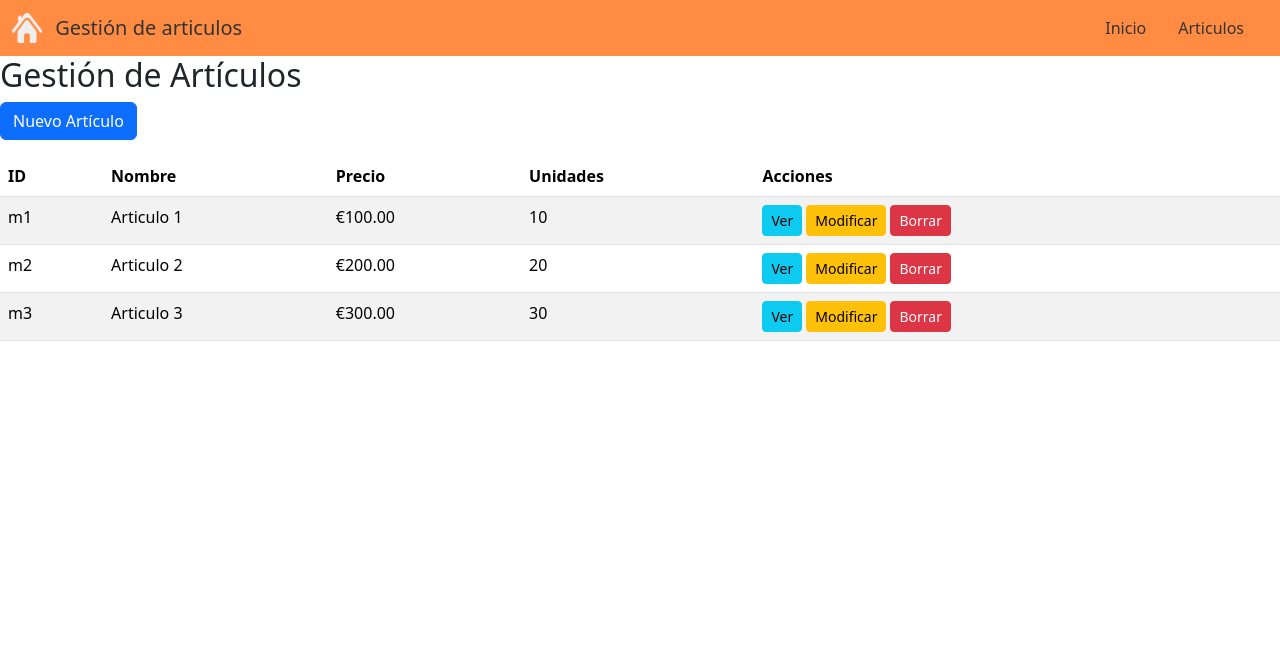
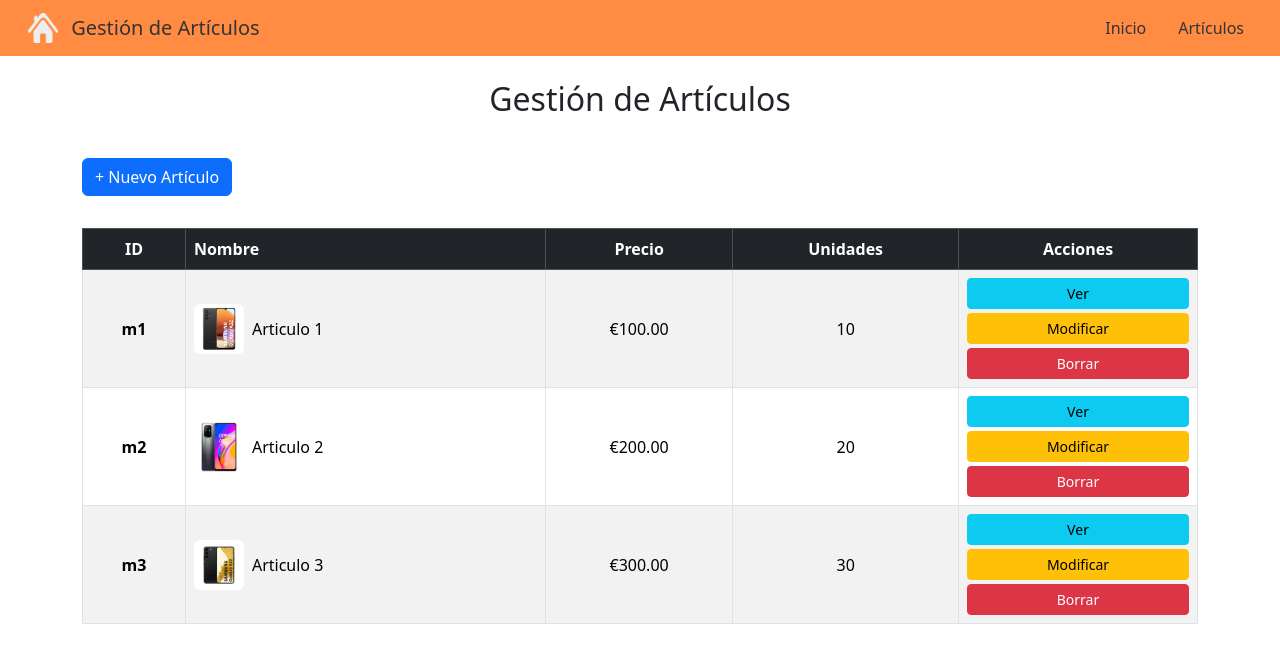
Before and after one commit to r4r4s/practicaAngular, an Angular app: page /articulos in a window 1280 px wide. Shown: the top 662 px of the page. Built offline with nearby package versions, Linux system fonts and the light colour scheme.

Commit message:
Página articulos

```diff
--- a/src/app/Components/articulos/articulos.css
+++ b/src/app/Components/articulos/articulos.css
@@ -0,0 +1,5 @@
+.article-table-image {
+  width: 50px;
+  height: 50px;
+  object-fit: cover;
+}
--- a/src/app/Components/articulos/articulos.html
+++ b/src/app/Components/articulos/articulos.html
@@ -1,36 +1,58 @@
-<h2>Gestión de Artículos</h2>
+<h2 class="text-center my-4">Gestión de Artículos</h2>
 
-<a class="btn btn-primary mb-3" routerLink="/nuevo">Nuevo Artículo</a>
+<a class="btn btn-primary my-3" routerLink="/nuevo">
+  + Nuevo Artículo
+</a>
 
-<table class="table table-striped">
-  <thead>
+<div class="table-responsive mt-3">
+
+  <table class="table table-striped table-hover table-bordered align-middle">
+
+    <thead class="table-dark">
       <tr>
-      <th>ID</th>
-      <th>Nombre</th>
-      <th>Precio</th>
-      <th>Unidades</th>
-      <th>Acciones</th>
+        <th scope="col" class="text-center">ID</th>
+        <th scope="col">Nombre</th> <th scope="col" class="text-center">Precio</th>
+        <th scope="col" class="text-center">Unidades</th>
+        <th scope="col" class="text-center">Acciones</th>
       </tr>
     </thead>
     <tbody>
       @for (art of articulos; track art.id) {
         <tr>
-        <td>{{ art.id }}</td>
-        <td>{{ art.nombre }}</td>
+          <th scope="row" class="text-center">{{ art.id }}</th>
 
-        <td>{{ art.precio | currency:'EUR' }}</td>
+          <td>
+            <div class="d-flex align-items-center">
+              <img src="assets/{{art.id}}.jpg"
+                   class="article-table-image me-2 rounded"
+                   alt="{{art.nombre}}"
+                   (error)="$event.target.src='assets/default.jpg'">
 
-        <td>{{ art.unidades }}</td>
+              <span>{{ art.nombre }}</span>
+            </div>
+          </td>
+
+          <td class="text-center">{{ art.precio | currency:'EUR' }}</td>
+
+          <td class="text-center">{{ art.unidades }}</td>
+
           <td>
+            <div class="d-grid gap-1">
               <a class="btn btn-info btn-sm" [routerLink]="['/ver', art.id]">Ver</a>
-          <a class="btn btn-warning btn-sm mx-1" [routerLink]="['/modificar', art.id]">Modificar</a>
+              <a class="btn btn-warning btn-sm" [routerLink]="['/modificar', art.id]">Modificar</a>
               <a class="btn btn-danger btn-sm" [routerLink]="['/borrar', art.id]">Borrar</a>
+            </div>
           </td>
         </tr>
       } @empty {
         <tr>
-        <td colspan="5" class="text-center">No hay artículos para mostrar.</td>
+          <td colspan="5" class="text-center p-4">
+            <div class="alert alert-info mb-0" role="alert">
+              No hay artículos para mostrar. ¡Empieza añadiendo uno!
+            </div>
+          </td>
         </tr>
       }
     </tbody>
   </table>
+</div>
--- a/src/app/Components/header/header.html
+++ b/src/app/Components/header/header.html
@@ -1,9 +1,9 @@
 <nav class="navbar navbar-expand-lg navbar-dark custom-navbar-orange">
   <div class="container-fluid">
 
-    <a class="navbar-brand" routerLink="/">
+    <a class="navbar-brand ms-3" routerLink="/">
       <img src="assets/icono.png" alt="Logo Mi Empresa" width="30" height="30" class="d-inline-block align-top me-2">
-      Gestión de articulos
+      Gestión de Artículos
     </a>
 
     <button class="navbar-toggler" type="button" data-bs-toggle="collapse" data-bs-target="#navbarNav">
@@ -19,7 +19,7 @@
         </li>
 
         <li class="nav-item">
-          <a class="nav-link ms-3" routerLink="/articulos">Articulos</a>
+          <a class="nav-link ms-3" routerLink="/articulos">Artículos</a>
         </li>
 
       </ul>
--- a/src/app/Components/inicio/inicio.html
+++ b/src/app/Components/inicio/inicio.html
@@ -1,7 +1,7 @@
 <div class="d-flex flex-column align-items-center text-center">
 
   <img src="assets/bienvenido.webp"
-       alt="Bienvenido a Mi Empresa"
+       alt="Bienvenido a la Gestión de Artículos"
        class="img-fluid welcome-image mb-4">
 
   <h1 class="display-5">Bienvenido a la Gestión de Artículos</h1>
--- a/src/app/app.html
+++ b/src/app/app.html
@@ -1,3 +1,5 @@
 <app-header></app-header>
 
-<router-outlet />
+<main class="container mt-3">
+  <router-outlet></router-outlet>
+</main>
```
Lines whose indentation alone changed are shown as unchanged.
